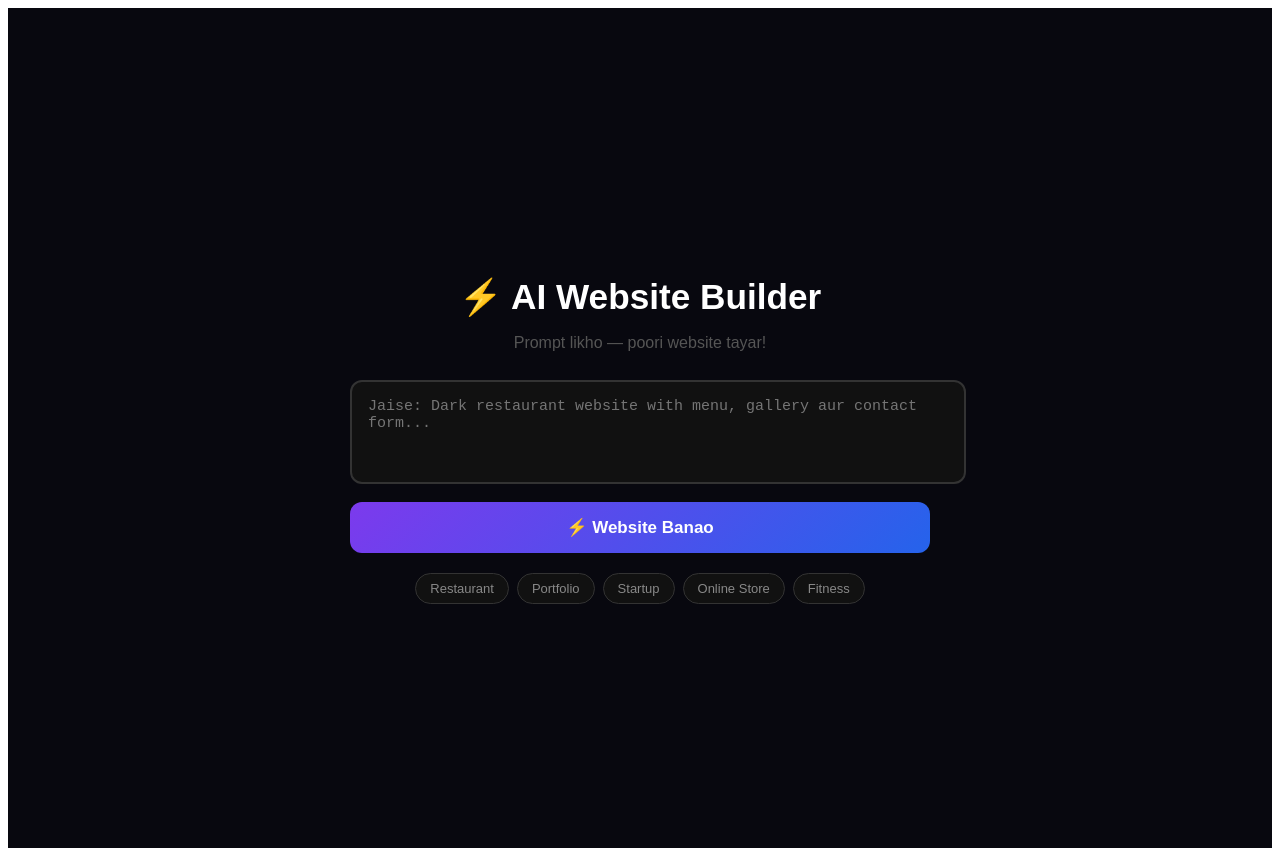
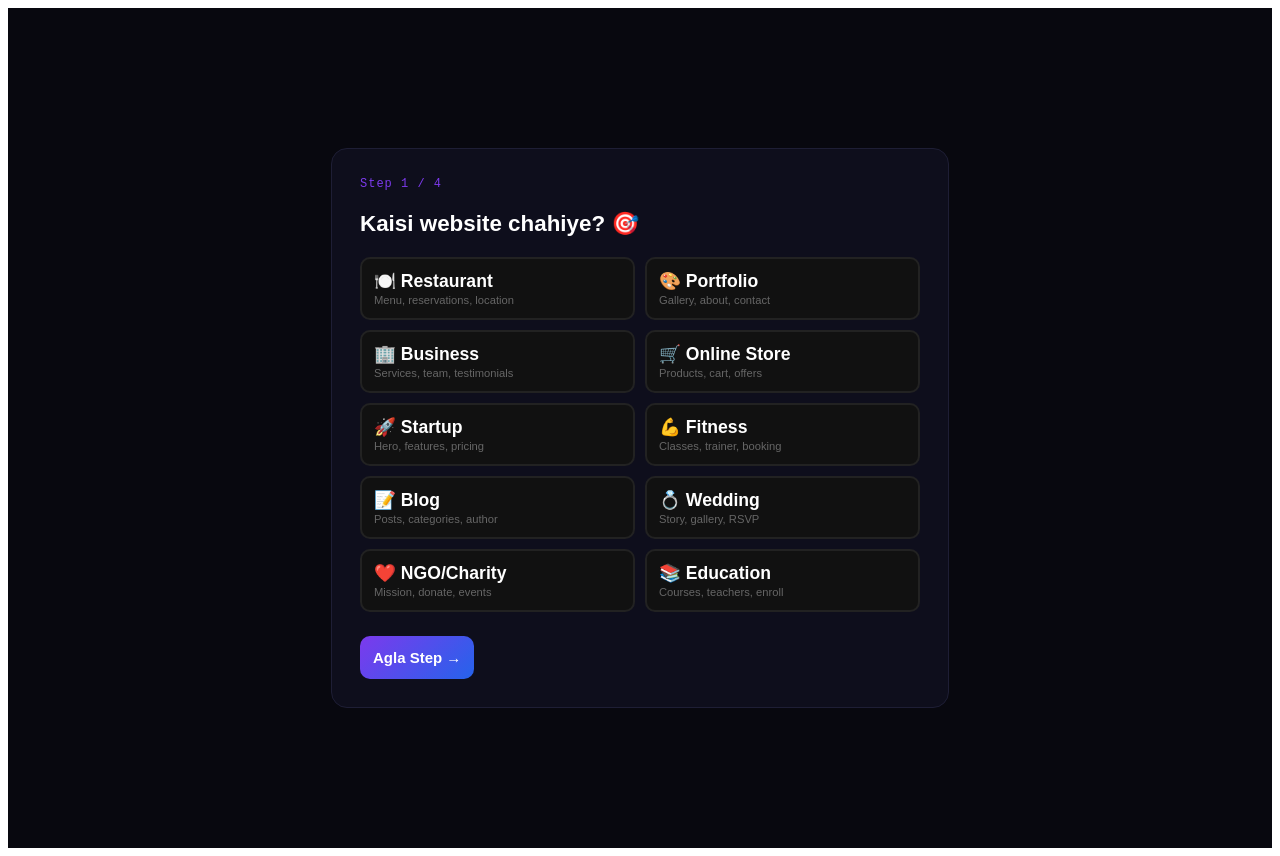
Before and after one commit to Aditya555maker/Ai-web-builder, a Next.js app: page / in a window 1280 px wide. Built offline with nearby package versions, Linux system fonts and the light colour scheme.

Commit message:
Update index.js

```diff
--- a/pages/index.js
+++ b/pages/index.js
@@ -2,29 +2,80 @@ import { useState, useRef, useEffect } from "react";
 
 export default function Home() {
   const [screen, setScreen] = useState("home");
+  const [step, setStep] = useState(1);
   const [prompt, setPrompt] = useState("");
   const [html, setHtml] = useState("");
   const [error, setError] = useState("");
   const [status, setStatus] = useState("");
+  const [siteType, setSiteType] = useState("");
+  const [theme, setTheme] = useState("");
+  const [features, setFeatures] = useState([]);
+  const [brandName, setBrandName] = useState("");
   const iframe = useRef(null);
+
+  const siteTypes = [
+    { id: "restaurant", label: "🍽️ Restaurant", desc: "Menu, reservations, location" },
+    { id: "portfolio", label: "🎨 Portfolio", desc: "Gallery, about, contact" },
+    { id: "business", label: "🏢 Business", desc: "Services, team, testimonials" },
+    { id: "store", label: "🛒 Online Store", desc: "Products, cart, offers" },
+    { id: "startup", label: "🚀 Startup", desc: "Hero, features, pricing" },
+    { id: "fitness", label: "💪 Fitness", desc: "Classes, trainer, booking" },
+    { id: "blog", label: "📝 Blog", desc: "Posts, categories, author" },
+    { id: "wedding", label: "💍 Wedding", desc: "Story, gallery, RSVP" },
+    { id: "ngo", label: "❤️ NGO/Charity", desc: "Mission, donate, events" },
+    { id: "education", label: "📚 Education", desc: "Courses, teachers, enroll" },
+  ];
+
+  const themes = [
+    { id: "dark", label: "🌑 Dark Modern", color: "#1a1a2e" },
+    { id: "light", label: "☀️ Light Clean", color: "#f8f9fa" },
+    { id: "colorful", label: "🌈 Bold Colorful", color: "#ff6b6b" },
+    { id: "luxury", label: "✨ Luxury Gold", color: "#b8860b" },
+    { id: "nature", label: "🌿 Nature Green", color: "#2d6a4f" },
+    { id: "neon", label: "⚡ Neon Cyberpunk", color: "#00f5ff" },
+  ];
+
+  const allFeatures = [
+    "Navigation Menu", "Hero Section", "Footer", "Sidebar",
+    "About Us", "Our Story", "Mission & Vision", "Team Section",
+    "Services", "Features List", "How It Works", "Process Steps",
+    "Gallery/Portfolio", "Video Section", "Before & After",
+    "Testimonials", "Reviews & Ratings", "Client Logos", "Awards",
+    "Pricing Table", "Offers/Discounts", "CTA Section", "Newsletter",
+    "FAQ Section", "Blog/News", "Events", "Announcements",
+    "Contact Form", "Map/Location", "Social Media Links", "WhatsApp Button",
+    "Animations", "Dark Mode Toggle", "Back to Top Button",
+    "Cookie Notice", "Loading Screen", "Countdown Timer",
+  ];
+
+  function toggleFeature(f) {
+    setFeatures(prev => prev.includes(f) ? prev.filter(x => x !== f) : [...prev, f]);
+  }
 
   useEffect(() => {
     if (screen !== "loading") return;
-    const msgs = ["🎨 Design ho raha hai...","✍️ HTML likh raha hai...","💅 CSS add ho raha hai...","✨ Almost done..."];
+    const msgs = ["🎨 Design ho raha hai...","✍️ HTML likh raha hai...","💅 CSS add ho raha hai...","📱 Mobile ready...","✨ Almost done..."];
     let i = 0;
     setStatus(msgs[0]);
-    const t = setInterval(() => { i = (i+1) % msgs.length; setStatus(msgs[i]); }, 2000);
+    const t = setInterval(() => { i=(i+1)%msgs.length; setStatus(msgs[i]); }, 2000);
     return () => clearInterval(t);
   }, [screen]);
 
   async function generate() {
-    if (!prompt.trim()) { alert("Kuch likho pehle!"); return; }
     setScreen("loading");
+    const fullPrompt = `Create a complete beautiful single-page HTML website.
+Type: ${siteType} website
+Theme: ${theme} color theme
+Brand Name: ${brandName || "My Brand"}
+Extra description: ${prompt || "Make it professional"}
+Must include these sections: ${features.length > 0 ? features.join(", ") : "Hero, Navigation, Services, Contact, Footer"}
+Return ONLY raw HTML starting with <!DOCTYPE html>. No markdown. Use CSS animations, gradients, Google Fonts. Make it stunning and mobile responsive. Minimum 500 lines.`;
+
     try {
       const res = await fetch("/api/generate", {
         method: "POST",
         headers: { "Content-Type": "application/json" },
-        body: JSON.stringify({ prompt })
+        body: JSON.stringify({ prompt: fullPrompt }),
       });
       const data = await res.json();
       if (!res.ok) throw new Error(data.error || "Error");
@@ -40,55 +91,116 @@ export default function Home() {
   function download() {
     const a = document.createElement("a");
     a.href = URL.createObjectURL(new Blob([html], { type: "text/html" }));
-    a.download = "website.html";
+    a.download = (brandName || "website") + ".html";
     a.click();
   }
 
-  if (screen === "home") return (
-    <div style={{minHeight:"100vh",background:"#08080f",color:"#fff",fontFamily:"sans-serif",display:"flex",alignItems:"center",justifyContent:"center",padding:"20px"}}>
-      <div style={{width:"100%",maxWidth:"580px",textAlign:"center"}}>
-        <h1 style={{fontSize:"2.2rem",fontWeight:"800",marginBottom:"8px"}}>⚡ AI Website Builder</h1>
-        <p style={{color:"#555",marginBottom:"28px"}}>Prompt likho — poori website tayar!</p>
-        <textarea
-          value={prompt}
-          onChange={e => setPrompt(e.target.value)}
-          placeholder="Jaise: Dark restaurant website with menu, gallery aur contact form..."
-          rows={4}
-          style={{width:"100%",background:"#111",border:"2px solid #333",borderRadius:"12px",color:"#fff",fontSize:"15px",padding:"16px",resize:"none",outline:"none",marginBottom:"14px"}}
-        />
-        <button onClick={generate} style={{width:"100%",padding:"15px",background:"linear-gradient(135deg,#7c3aed,#2563eb)",border:"none",borderRadius:"12px",color:"#fff",fontSize:"17px",fontWeight:"700",cursor:"pointer"}}>
-          ⚡ Website Banao
-        </button>
-        <div style={{marginTop:"20px",display:"flex",flexWrap:"wrap",gap:"8px",justifyContent:"center"}}>
-          {["Restaurant","Portfolio","Startup","Online Store","Fitness"].map(ex => (
-            <button key={ex} onClick={() => setPrompt(ex + " website banao dark theme mein")}
-              style={{padding:"7px 14px",background:"#111",border:"1px solid #333",borderRadius:"20px",color:"#888",fontSize:"13px",cursor:"pointer"}}>
-              {ex}
+  if (screen === "home" && step === 1) return (
+    <div style={wrap}>
+      <div style={card}>
+        <div style={progress}>Step 1 / 4</div>
+        <h2 style={heading}>Kaisi website chahiye? 🎯</h2>
+        <div style={{display:"grid",gridTemplateColumns:"1fr 1fr",gap:"10px",marginBottom:"24px"}}>
+          {siteTypes.map(t => (
+            <div key={t.id} onClick={() => setSiteType(t.id)}
+              style={{...optBox, border: siteType===t.id ? "2px solid #7c3aed" : "2px solid #222", background: siteType===t.id ? "rgba(124,58,237,0.15)" : "#111"}}>
+              <div style={{fontSize:"1.1rem",fontWeight:"700"}}>{t.label}</div>
+              <div style={{fontSize:"0.7rem",color:"#666",marginTop:"2px"}}>{t.desc}</div>
+            </div>
+          ))}
+        </div>
+        <button onClick={() => siteType ? setStep(2) : alert("Pehle type select karo!")} style={nextBtn}>Agla Step →</button>
+      </div>
+    </div>
+  );
+
+  if (screen === "home" && step === 2) return (
+    <div style={wrap}>
+      <div style={card}>
+        <div style={progress}>Step 2 / 4</div>
+        <h2 style={heading}>Kaisi theme chahiye? 🎨</h2>
+        <div style={{display:"grid",gridTemplateColumns:"1fr 1fr",gap:"10px",marginBottom:"24px"}}>
+          {themes.map(t => (
+            <div key={t.id} onClick={() => setTheme(t.id)}
+              style={{...optBox, border: theme===t.id ? "2px solid #7c3aed" : "2px solid #222", background: theme===t.id ? "rgba(124,58,237,0.15)" : "#111"}}>
+              <div style={{width:"100%",height:"30px",borderRadius:"6px",background:t.color,marginBottom:"8px"}}/>
+              <div style={{fontSize:"0.85rem",fontWeight:"700"}}>{t.label}</div>
+            </div>
+          ))}
+        </div>
+        <div style={{display:"flex",gap:"10px"}}>
+          <button onClick={() => setStep(1)} style={backBtn}>← Wapas</button>
+          <button onClick={() => theme ? setStep(3) : alert("Theme select karo!")} style={nextBtn}>Agla Step →</button>
+        </div>
+      </div>
+    </div>
+  );
+
+  if (screen === "home" && step === 3) return (
+    <div style={wrap}>
+      <div style={card}>
+        <div style={progress}>Step 3 / 4</div>
+        <h2 style={heading}>Kya kya chahiye? ✨</h2>
+        <div style={{display:"flex",flexWrap:"wrap",gap:"8px",marginBottom:"24px"}}>
+          {allFeatures.map(f => (
+            <button key={f} onClick={() => toggleFeature(f)}
+              style={{padding:"8px 14px",borderRadius:"20px",
+                border: features.includes(f) ? "2px solid #7c3aed" : "2px solid #333",
+                background: features.includes(f) ? "rgba(124,58,237,0.2)" : "#111",
+                color: features.includes(f) ? "#a78bfa" : "#888",
+                fontSize:"13px",cursor:"pointer"}}>
+              {features.includes(f) ? "✓ " : ""}{f}
             </button>
           ))}
+        </div>
+        <div style={{display:"flex",gap:"10px"}}>
+          <button onClick={() => setStep(2)} style={backBtn}>← Wapas</button>
+          <button onClick={() => setStep(4)} style={nextBtn}>Agla Step →</button>
+        </div>
+      </div>
+    </div>
+  );
+
+  if (screen === "home" && step === 4) return (
+    <div style={wrap}>
+      <div style={card}>
+        <div style={progress}>Step 4 / 4</div>
+        <h2 style={heading}>Last step! 🚀</h2>
+        <label style={lbl}>Brand / Business Name</label>
+        <input value={brandName} onChange={e=>setBrandName(e.target.value)}
+          placeholder="Jaise: Ahmed's Kitchen, Sharma Designs..."
+          style={input}/>
+        <label style={lbl}>Kuch aur add karna hai? (optional)</label>
+        <textarea value={prompt} onChange={e=>setPrompt(e.target.value)}
+          placeholder="Jaise: Blue color use karo, Hindi mein content chahiye..."
+          rows={3} style={{...input, resize:"none"}}/>
+        <div style={{display:"flex",gap:"10px",marginTop:"8px"}}>
+          <button onClick={() => setStep(3)} style={backBtn}>← Wapas</button>
+          <button onClick={generate} style={{...nextBtn,background:"linear-gradient(135deg,#7c3aed,#2563eb)"}}>
+            ⚡ Website Banao!
+          </button>
         </div>
       </div>
     </div>
   );
 
   if (screen === "loading") return (
-    <div style={{minHeight:"100vh",background:"#08080f",color:"#fff",fontFamily:"sans-serif",display:"flex",alignItems:"center",justifyContent:"center"}}>
-      <div style={{textAlign:"center"}}>
+    <div style={{...wrap,flexDirection:"column"}}>
       <div style={{fontSize:"64px",marginBottom:"20px"}}>⏳</div>
       <h2 style={{marginBottom:"12px"}}>Website ban rahi hai...</h2>
       <p style={{color:"#555",fontFamily:"monospace"}}>{status}</p>
     </div>
-    </div>
   );
 
   if (screen === "error") return (
-    <div style={{minHeight:"100vh",background:"#08080f",color:"#fff",fontFamily:"sans-serif",display:"flex",alignItems:"center",justifyContent:"center"}}>
-      <div style={{textAlign:"center",maxWidth:"400px"}}>
+    <div style={{...wrap,flexDirection:"column"}}>
       <div style={{fontSize:"52px",marginBottom:"16px"}}>⚠️</div>
       <h2 style={{marginBottom:"12px"}}>Error aa gayi</h2>
-        <p style={{color:"#f87171",marginBottom:"24px",fontFamily:"monospace",fontSize:"13px",padding:"12px",background:"rgba(239,68,68,0.1)",borderRadius:"8px"}}>{error}</p>
-        <button onClick={() => setScreen("home")} style={{padding:"12px 28px",background:"#7c3aed",border:"none",borderRadius:"10px",color:"#fff",fontWeight:"700",cursor:"pointer"}}>← Wapas Jao</button>
-      </div>
+      <p style={{color:"#f87171",marginBottom:"24px",fontFamily:"monospace",fontSize:"13px",
+        padding:"12px",background:"rgba(239,68,68,0.1)",borderRadius:"8px",maxWidth:"400px",textAlign:"center"}}>
+        {error}
+      </p>
+      <button onClick={()=>{setScreen("home");setStep(1);}} style={nextBtn}>← Wapas Jao</button>
     </div>
   );
 
@@ -96,11 +208,27 @@ export default function Home() {
     <div style={{minHeight:"100vh",background:"#08080f",color:"#fff",fontFamily:"sans-serif",padding:"20px"}}>
       <div style={{maxWidth:"1000px",margin:"0 auto"}}>
         <div style={{display:"flex",gap:"10px",marginBottom:"14px",flexWrap:"wrap"}}>
-          <button onClick={download} style={{padding:"10px 20px",background:"#059669",border:"none",borderRadius:"8px",color:"#fff",fontWeight:"700",cursor:"pointer"}}>⬇ Download HTML</button>
-          <button onClick={() => { setScreen("home"); setPrompt(""); setHtml(""); }} style={{padding:"10px 20px",background:"#7c3aed",border:"none",borderRadius:"8px",color:"#fff",fontWeight:"700",cursor:"pointer"}}>+ Nai Website</button>
+          <button onClick={download}
+            style={{padding:"10px 20px",background:"#059669",border:"none",borderRadius:"8px",color:"#fff",fontWeight:"700",cursor:"pointer"}}>
+            ⬇ Download HTML
+          </button>
+          <button onClick={()=>{setScreen("home");setStep(1);setPrompt("");setHtml("");setSiteType("");setTheme("");setFeatures([]);setBrandName("");}}
+            style={{padding:"10px 20px",background:"#7c3aed",border:"none",borderRadius:"8px",color:"#fff",fontWeight:"700",cursor:"pointer"}}>
+            + Nai Website
+          </button>
         </div>
-        <iframe ref={iframe} style={{width:"100%",height:"600px",border:"2px solid #222",borderRadius:"12px",background:"#fff"}} />
+        <iframe ref={iframe} style={{width:"100%",height:"600px",border:"2px solid #222",borderRadius:"12px",background:"#fff"}}/>
       </div>
     </div>
   );
 }
+
+const wrap = {minHeight:"100vh",background:"#08080f",color:"#fff",fontFamily:"sans-serif",display:"flex",alignItems:"center",justifyContent:"center",padding:"20px"};
+const card = {width:"100%",maxWidth:"560px",background:"#0e0e1c",border:"1px solid #1e1e35",borderRadius:"16px",padding:"28px"};
+const heading = {fontSize:"1.4rem",fontWeight:"800",marginBottom:"20px"};
+const progress = {fontSize:"12px",color:"#7c3aed",fontFamily:"monospace",marginBottom:"8px",letterSpacing:"1px"};
+const optBox = {padding:"12px",borderRadius:"10px",cursor:"pointer",transition:"all 0.15s"};
+const nextBtn = {flex:1,padding:"13px",background:"linear-gradient(135deg,#7c3aed,#2563eb)",border:"none",borderRadius:"10px",color:"#fff",fontSize:"15px",fontWeight:"700",cursor:"pointer"};
+const backBtn = {padding:"13px 20px",background:"#1a1a2e",border:"1px solid #333",borderRadius:"10px",color:"#888",fontSize:"15px",cursor:"pointer"};
+const lbl = {display:"block",fontSize:"12px",color:"#555",fontFamily:"monospace",marginBottom:"6px",letterSpacing:"1px"};
+const input = {width:"100%",background:"#08080f",border:"2px solid #1e1e35",borderRadius:"10px",color:"#fff",fontSize:"14px",padding:"12px",outline:"none",marginBottom:"16px"};
```
Lines whose indentation alone changed are shown as unchanged.
